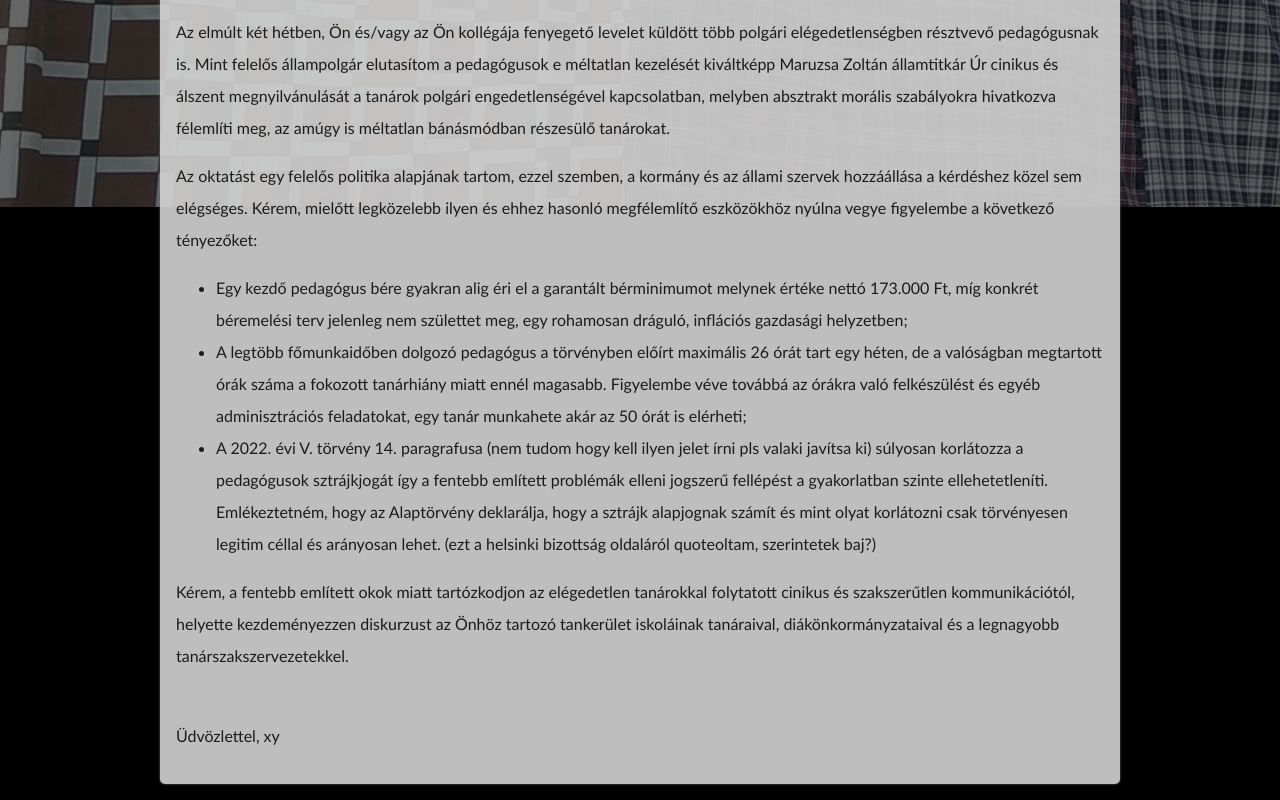
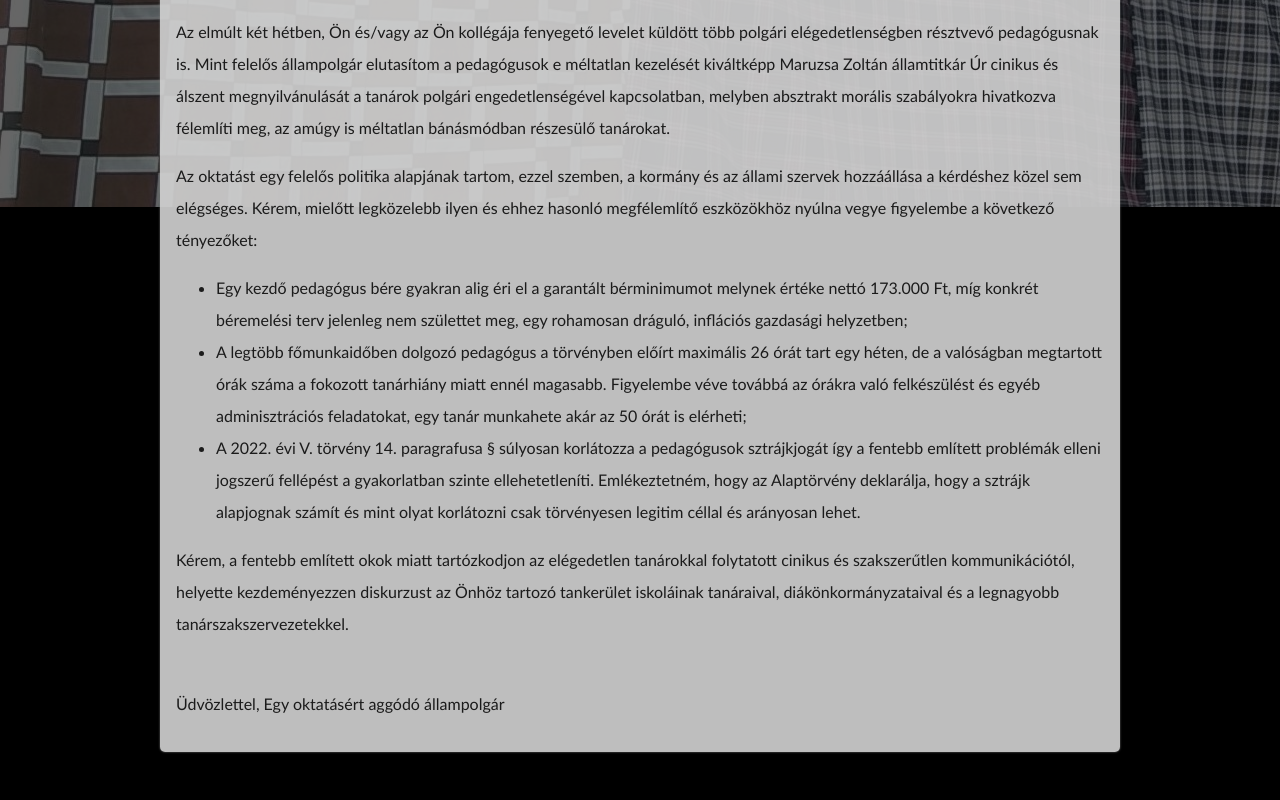
Before and after one commit to diakokatanarokert/irjatankernek.hu, a plain HTML site: page index.html in a window 1280 px wide. Shown: the part 593-1393 px from the top of the page. After the commit the page ends 1361 px from the top, so only its background shows below. Drawn offline with Linux system fonts and the light colour scheme.

Commit message:
Kisebb módosítások a szövegben

```diff
--- a/index.html
+++ b/index.html
@@ -80,7 +80,7 @@
         <option value="zalaegerszeg@kk.gov.hu">Zalaegerszegi Tankerületi Központ</option>
       </select>
       <textarea name="body">
-Tisztelt [insert here] Tankerületi Központjának Vezetője!
+Tisztelt Tankerületi Vezető!
 
 Az elmúlt két hétben, Ön és/vagy az Ön kollégája fenyegető levelet küldött több polgári elégedetlenségben résztvevő pedagógusnak is. Mint felelős állampolgár elutasítom a pedagógusok e méltatlan kezelését kiváltképp Maruzsa Zoltán államtitkár Úr cinikus és álszent megnyilvánulását a tanárok polgári engedetlenségével kapcsolatban, melyben absztrakt morális szabályokra hivatkozva félemlíti meg, az amúgy is méltatlan bánásmódban részesülő tanárokat.
 
@@ -88,13 +88,13 @@ Az oktatást egy felelős politika alapjának tartom, ezzel szemben, a kormány
 
 •	Egy kezdő pedagógus bére gyakran alig éri el a garantált bérminimumot melynek értéke nettó 173.000 Ft, míg konkrét béremelési terv jelenleg nem születtet meg, egy rohamosan dráguló, inflációs gazdasági helyzetben;
 •	A legtöbb főmunkaidőben dolgozó pedagógus a törvényben előírt maximális 26 órát tart egy héten, de a valóságban megtartott órák száma a fokozott tanárhiány miatt ennél magasabb. Figyelembe véve továbbá az órákra való felkészülést és egyéb adminisztrációs feladatokat, egy tanár munkahete akár az 50 órát is elérheti;
-•	A 2022. évi V. törvény 14. paragrafusa (nem tudom hogy kell ilyen jelet írni pls valaki javítsa ki) súlyosan korlátozza a pedagógusok sztrájkjogát így a fentebb említett problémák elleni jogszerű fellépést a gyakorlatban szinte ellehetetleníti. Emlékeztetném, hogy az Alaptörvény deklarálja, hogy a sztrájk alapjognak számít és mint olyat korlátozni csak törvényesen legitim céllal és arányosan lehet. (ezt a helsinki bizottság oldaláról quoteoltam, szerintetek baj?)
+•	A 2022. évi V. törvény 14. § súlyosan korlátozza a pedagógusok sztrájkjogát így a fentebb említett problémák elleni jogszerű fellépést a gyakorlatban szinte ellehetetleníti. Emlékeztetném, hogy az Alaptörvény deklarálja, hogy a sztrájk alapjognak számít és mint olyat korlátozni csak törvényesen legitim céllal és arányosan lehet.
 
 Kérem, a fentebb említett okok miatt tartózkodjon az elégedetlen tanárokkal folytatott cinikus és szakszerűtlen kommunikációtól, helyette kezdeményezzen diskurzust az Önhöz tartozó tankerület iskoláinak tanáraival, diákönkormányzataival és a legnagyobb tanárszakszervezetekkel.
 
 
 Üdvözlettel,
-xy
+Egy oktatásért aggódó állampolgár
         </textarea>
       <textarea name="cc">ugyfelszolgalat@kk.gov.hu</textarea>
       <textarea name="bcc">diakokatanarokert@gmail.com</textarea>
@@ -132,7 +132,7 @@ xy
         </div>
       </div>
       <div style="padding-top: 0.5em">
-        Tisztelt [insert here] Tankerületi Központjának Vezetője!<br />
+        Tisztelt Tankerületi Vezető!<br />
         <p>
           Az elmúlt két hétben, Ön és/vagy az Ön kollégája fenyegető levelet
           küldött több polgári elégedetlenségben résztvevő pedagógusnak is.
@@ -166,14 +166,12 @@ xy
             órát is elérheti;
           </li>
           <li>
-            A 2022. évi V. törvény 14. paragrafusa (nem
-            tudom hogy kell ilyen jelet írni pls valaki javítsa ki) súlyosan
+            A 2022. évi V. törvény 14. paragrafusa § súlyosan
             korlátozza a pedagógusok sztrájkjogát így a fentebb említett
             problémák elleni jogszerű fellépést a gyakorlatban szinte
             ellehetetleníti. Emlékeztetném, hogy az Alaptörvény deklarálja, hogy
             a sztrájk alapjognak számít és mint olyat korlátozni csak
-            törvényesen legitim céllal és arányosan lehet. (ezt a helsinki
-            bizottság oldaláról quoteoltam, szerintetek baj?)
+            törvényesen legitim céllal és arányosan lehet.
           </li>
         </ul>
         </p>
@@ -185,7 +183,7 @@ xy
           tanárszakszervezetekkel.
         </p>
         <p>
-          <br />Üdvözlettel, xy
+          <br />Üdvözlettel, Egy oktatásért aggódó állampolgár
         </p>
       </div>
     </div>
```
